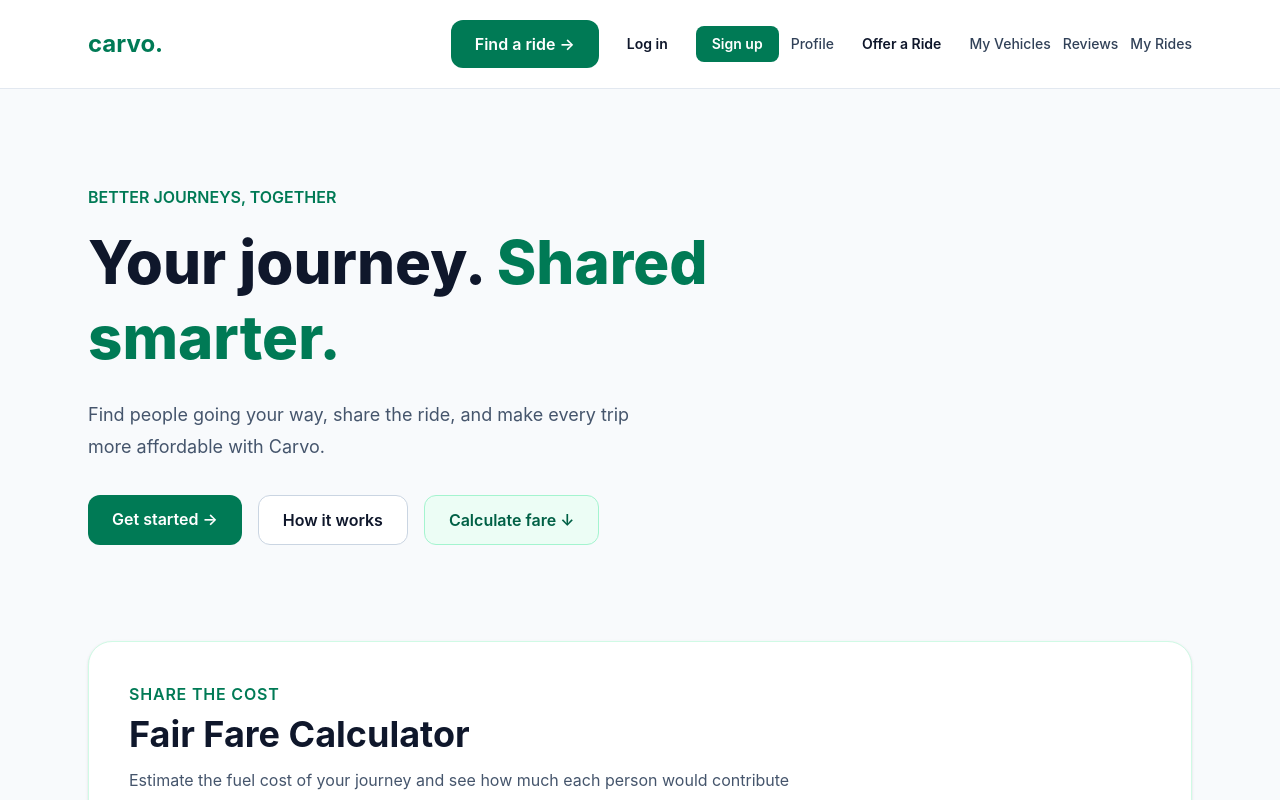
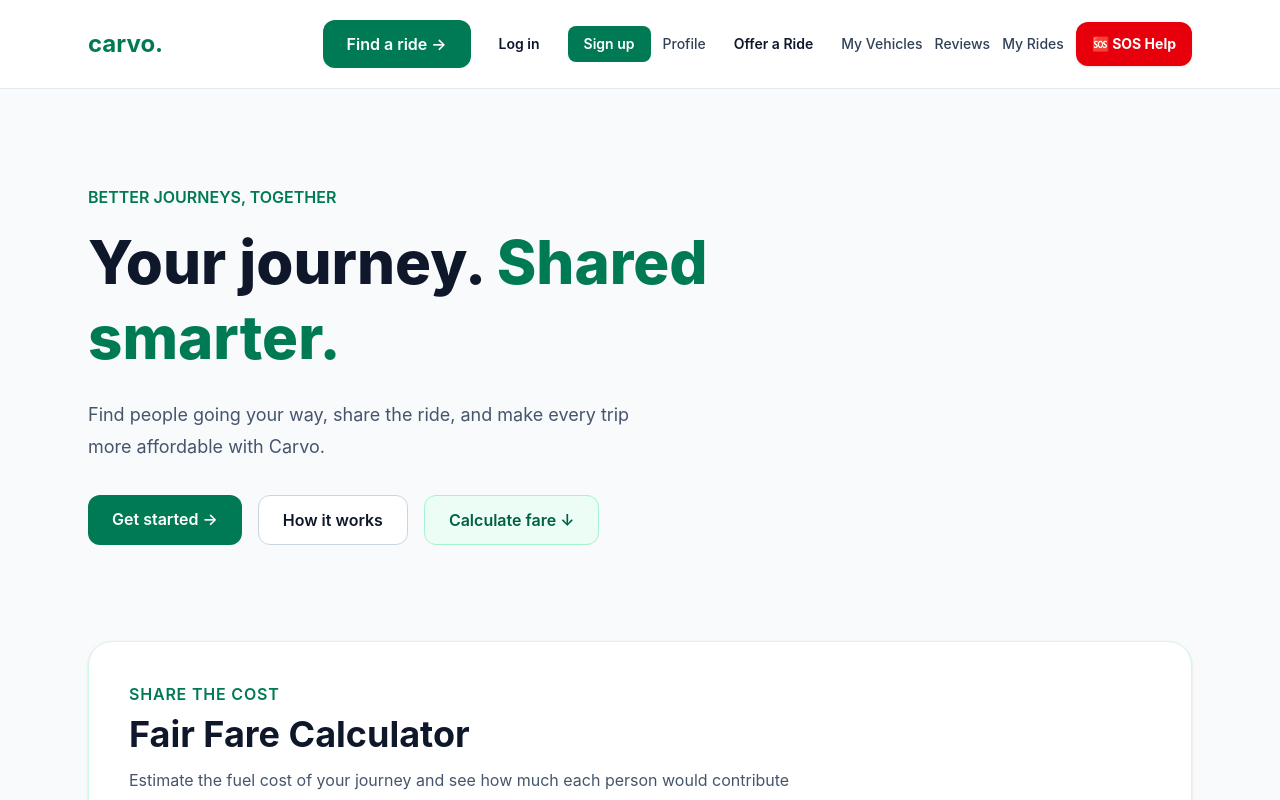
Before and after one commit to ayuushkumar/Carvo, a React app in the folder frontend/: page / in a window 1280 px wide. Shown: the top 800 px of the page. Built offline with nearby package versions, Linux system fonts and the light colour scheme; the HTML template or start-up script is replaced by a standard one.

Commit message:
feat(frontend): add SOS button to homepage

```diff
--- a/frontend/src/App.jsx
+++ b/frontend/src/App.jsx
@@ -13,6 +13,7 @@ import Vehicles from './pages/Vehicles.jsx'
 import Reviews from './pages/Reviews.jsx'
 import Safety from './pages/Safety.jsx'
 import RideRescue from './pages/RideRescue.jsx'
+
 
 function Home() {
   const [distance, setDistance] = useState('100')
@@ -50,6 +51,7 @@ function Home() {
   return (
       <div className="min-h-screen bg-slate-50 text-slate-900">
         <header className="border-b border-slate-200 bg-white">
+
           <nav className="mx-auto flex max-w-6xl flex-wrap items-center justify-between gap-4 px-6 py-5">
             <Link to="/" className="text-2xl font-bold text-emerald-700">
               carvo.
@@ -80,6 +82,16 @@ function Home() {
               <Link to="/my-rides" className="text-sm font-medium text-slate-700 hover:text-emerald-600">
                 My Rides
               </Link>
+
+                <div className="flex flex-wrap items-center gap-3">
+                <Link
+                    to="/ride-rescue"
+                    className="rounded-xl bg-red-600 px-4 py-3 text-sm font-bold text-white shadow-sm transition hover:bg-red-700 focus:outline-none focus:ring-2 focus:ring-red-400 focus:ring-offset-2"
+                    aria-label="SOS: Open Ride Rescue"
+                >
+                    🆘 SOS Help
+                </Link>
+                </div>
             </div>
           </nav>
         </header>
@@ -107,6 +119,7 @@ function Home() {
                 Calculate fare ↓
               </a>
             </div>
+
           </section>
 
           {/* Fair Fare Calculator */}
@@ -150,6 +163,8 @@ function Home() {
                     className="w-full rounded-xl border border-slate-300 px-4 py-3 outline-none focus:border-emerald-600 focus:ring-2 focus:ring-emerald-100"
                 />
               </div>
+
+
 
               <div>
                 <label htmlFor="mileage" className="mb-2 block text-sm font-semibold">
@@ -245,6 +260,8 @@ function Home() {
                     maintenance, and other expenses.
                   </p>
                 </div>
+
+
             )}
 
             {calculated && !validInputs && (
```
